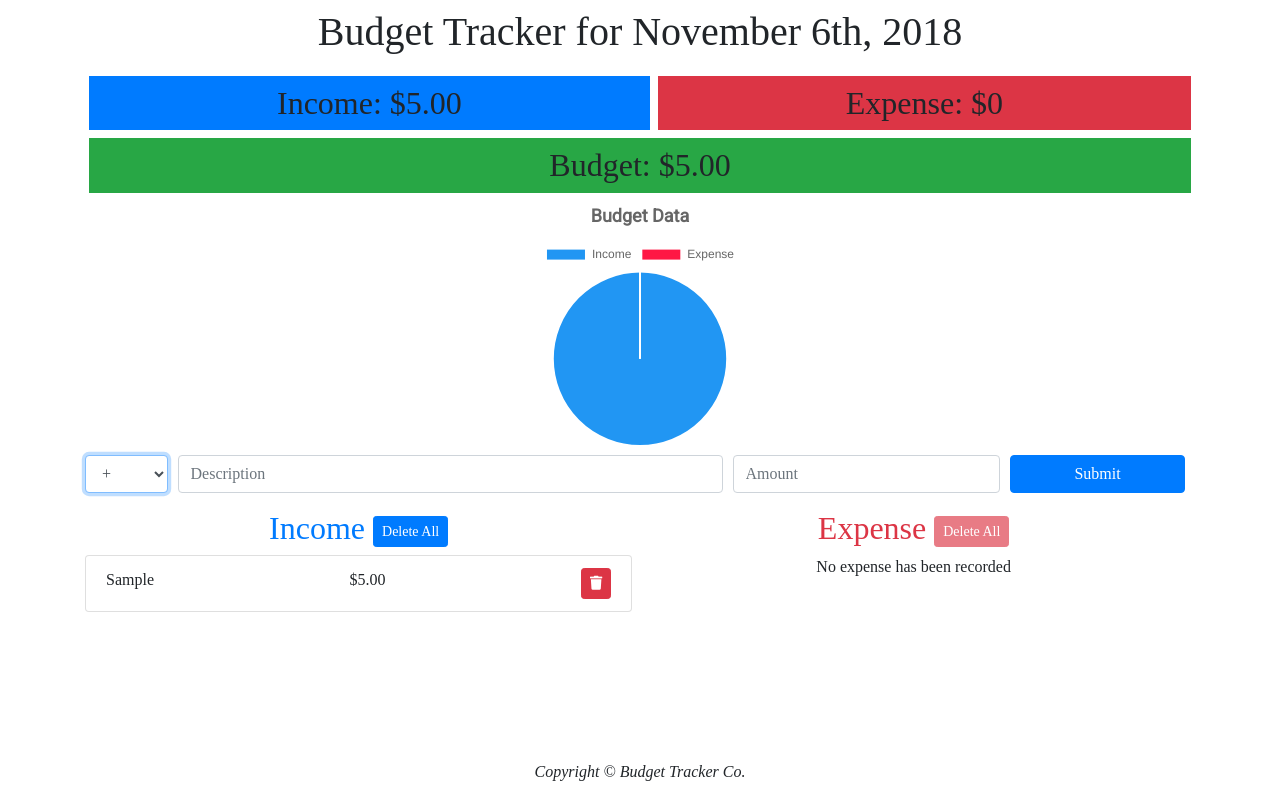
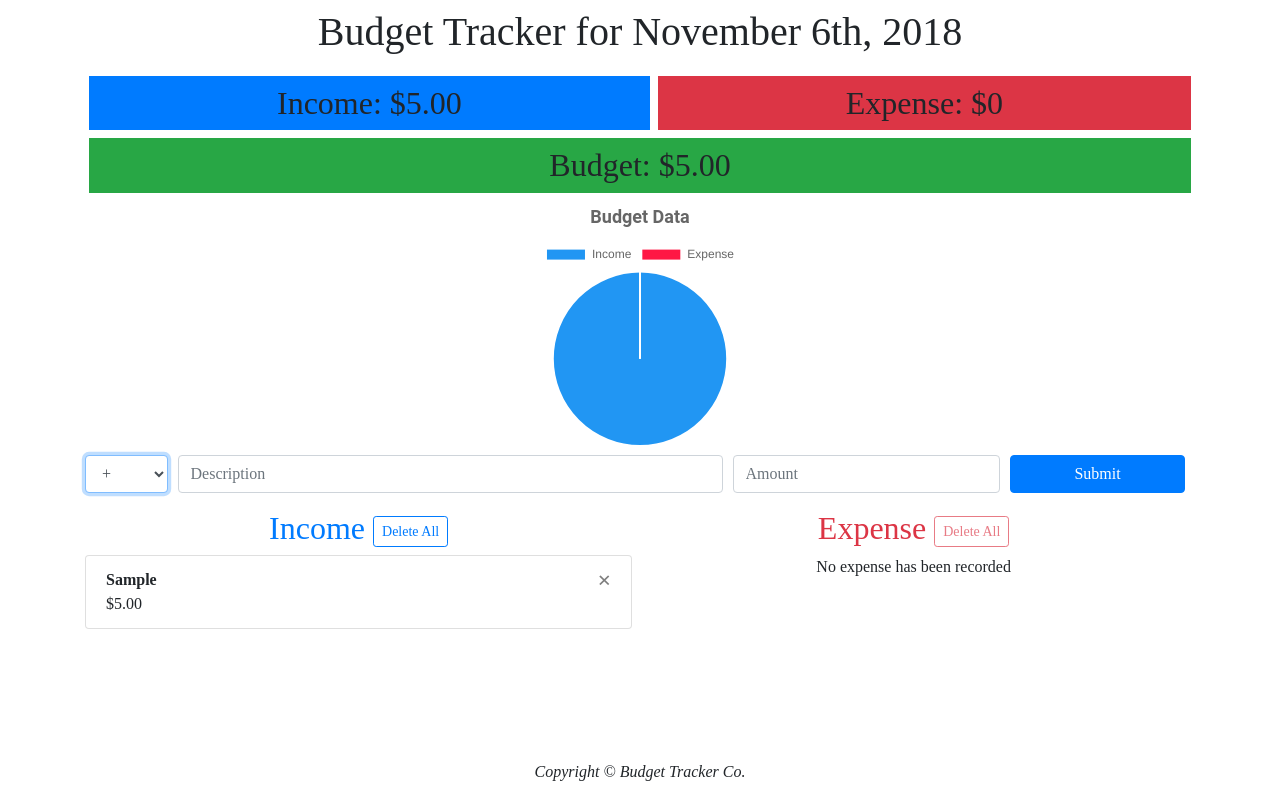
Before and after one commit to JAlmeida1991/Budget-Tracker, a React (Create React App) app: page / in a window 1280 px wide. Both pictures are taken after typing "Sample", "5" into the empty fields and a click on the button "Submit". Built offline with nearby package versions, Linux system fonts and the light colour scheme.

Commit message:
adjusted error message depending on type of error and updated list item style

```diff
--- a/package.json
+++ b/package.json
@@ -3,7 +3,6 @@
   "version": "0.1.0",
   "private": true,
   "dependencies": {
-    "@fortawesome/fontawesome-free": "^5.5.0",
     "bootstrap": "^4.1.3",
     "chart.js": "^2.7.3",
     "date-fns": "^1.29.0",
--- a/src/components/BudgetList/ExpenseList/ExpenseList.js
+++ b/src/components/BudgetList/ExpenseList/ExpenseList.js
@@ -12,29 +12,36 @@ const Expense = props => (
       Expense{"  "}
       <button
         disabled={props.expense.length === 0}
-        className="btn btn-danger btn-sm"
+        className="btn btn-outline-danger btn-sm"
         onClick={props.removeAllExpense}
       >
         Delete All
       </button>
     </h2>
 
-    <ul className="list-group inline-block">
+    <ul className="list-group">
       {props.expense.map(exp => (
         <li
           className="list-group-item d-flex justify-content-between"
           key={exp.id}
         >
-          <span>{exp.description}</span>
-          <span className="flex-grow-1 text-center">
-            ${Number(exp.amount).toFixed(2)}
-          </span>
-          <button
-            onClick={() => props.removeIncome(exp)}
-            className="btn btn-sm btn-danger"
-          >
-            <i className="fa fa-trash" />
-          </button>
+          <div>
+            <strong>
+              <span>{exp.description}</span>
+            </strong>
+            <br />
+            <span>${Number(exp.amount).toFixed(2)}</span>
+          </div>
+          <div>
+            <button
+              onClick={() => props.removeIncome(exp)}
+              type="button"
+              class="close"
+              aria-label="Close"
+            >
+              <span aria-hidden="true">&times;</span>
+            </button>
+          </div>
         </li>
       ))}
     </ul>
--- a/src/components/BudgetList/IncomeList/IncomeList.js
+++ b/src/components/BudgetList/IncomeList/IncomeList.js
@@ -12,27 +12,36 @@ const Income = props => (
       Income{"  "}
       <button
         disabled={props.income.length === 0}
-        className="btn btn-primary btn-sm"
+        className="btn btn-outline-primary btn-sm"
         onClick={props.removeAllIncome}
       >
         Delete All
       </button>
     </h2>
 
-    <ul className="list-group ">
+    <ul className="list-group">
       {props.income.map(inc => (
         <li
           className="list-group-item  d-flex justify-content-between"
           key={inc.id}
         >
+          <div>
+            <strong>
               <span>{inc.description}</span>
+            </strong>
+            <br />
             <span>${Number(inc.amount).toFixed(2)}</span>
+          </div>
+          <div>
             <button
               onClick={() => props.removeIncome(inc)}
-            className="btn btn-sm btn-danger"
+              type="button"
+              class="close"
+              aria-label="Close"
             >
-            <i className="fa fa-trash" />
+              <span aria-hidden="true">&times;</span>
             </button>
+          </div>
         </li>
       ))}
     </ul>
--- a/src/components/Form/ErrorMessage/ErrorMessage.js
+++ b/src/components/Form/ErrorMessage/ErrorMessage.js
@@ -2,7 +2,7 @@ import React from "react";
 
 const ErrorMessage = props => (
   <div className="alert alert-danger mt-3 d-flex justify-content-center">
-    <p>Please enter both input and amount!</p>
+    {props.message}
   </div>
 );
 
--- a/src/components/Form/Form.js
+++ b/src/components/Form/Form.js
@@ -8,7 +8,7 @@ class Form extends Component {
   state = {
     selection: "+",
     balance: { description: "", amount: "" },
-    error: false
+    error: ""
   };
 
   selectInput = React.createRef();
@@ -18,12 +18,12 @@ class Form extends Component {
   }
 
   changeSelectionHandler = e => {
-    this.setState({ selection: e.target.value, error: false });
+    this.setState({ selection: e.target.value, error: "" });
   };
 
   updateDescriptionHandler = e => {
     this.setState({
-      error: false,
+      error: "",
       balance: {
         ...this.state.balance,
         description: e.target.value
@@ -33,7 +33,7 @@ class Form extends Component {
 
   updateAmountHandler = e => {
     this.setState({
-      error: false,
+      error: "",
       balance: {
         ...this.state.balance,
         amount: e.target.value
@@ -43,6 +43,7 @@ class Form extends Component {
 
   handleButtonSubmit = () => {
     const { description, amount } = this.state.balance;
+
     if (description && amount > 0) {
       if (this.state.selection === "+") {
         this.props.addIncome(this.state);
@@ -51,15 +52,22 @@ class Form extends Component {
         this.props.addExpense(this.state);
         this.selectInput.current.focus();
       }
-
       this.setState({
         balance: {
           description: "",
           amount: ""
         }
       });
+    } else if (!description && !amount) {
+      this.setState({
+        error: "Please enter both description and amount!"
+      });
+    } else if (!description && amount) {
+      this.setState({ error: "Please enter a description!" });
+    } else if (description && !amount) {
+      this.setState({ error: "Please enter an amount!" });
     } else {
-      this.setState({ error: true });
+      this.setState({ error: "Please enter a positive amount!" });
     }
   };
 
@@ -110,7 +118,7 @@ class Form extends Component {
             </div>
           </div>
         </form>
-        {this.state.error && <ErrorMessage />}
+        {this.state.error && <ErrorMessage message={this.state.error} />}
       </Fragment>
     );
   }
--- a/src/components/Header/Header.js
+++ b/src/components/Header/Header.js
@@ -8,5 +8,3 @@ const Header = props => (
 );
 
 export default Header;
-
-/* className="jumbotron" */
--- a/src/index.css
+++ b/src/index.css
@@ -1,5 +1,3 @@
-@import url("https://fonts.googleapis.com/css?family=Roboto:400,400i");
-
 *::before,
 *::after,
 * {
--- a/src/store/reducer/reducer.js
+++ b/src/store/reducer/reducer.js
@@ -10,13 +10,13 @@ const rootReducer = (state = initState, { type, payload }) => {
     case actionTypes.ADD_INCOME:
       return {
         ...state,
-        income: state.income.concat(payload)
+        income: [...state.income, payload]
       };
 
     case actionTypes.ADD_EXPENSE:
       return {
         ...state,
-        expense: state.expense.concat(payload)
+        expense: [...state.expense, payload]
       };
 
     case actionTypes.REMOVE_INCOME:
```
Also changed, not shown: 1 other file (tests, documents, lock files or other folders). Lines whose indentation alone changed are shown as unchanged.
